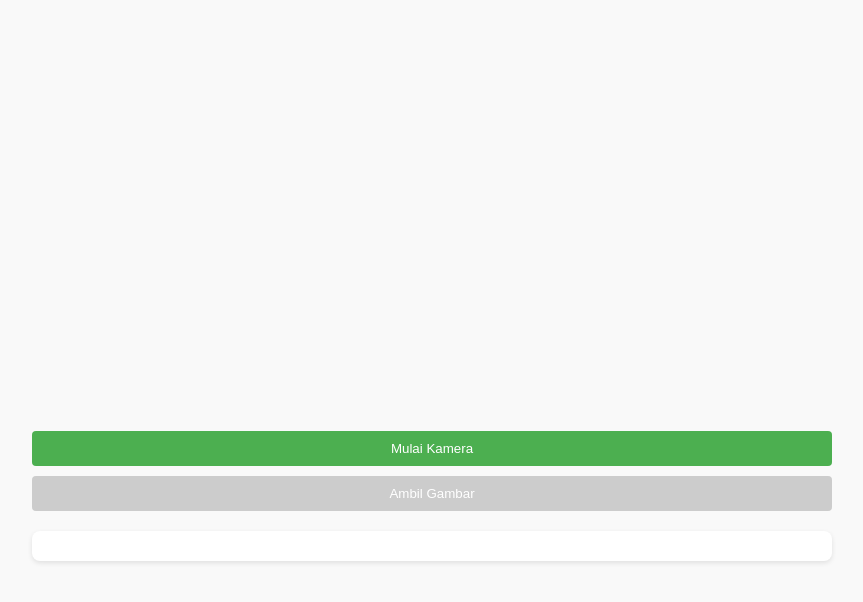
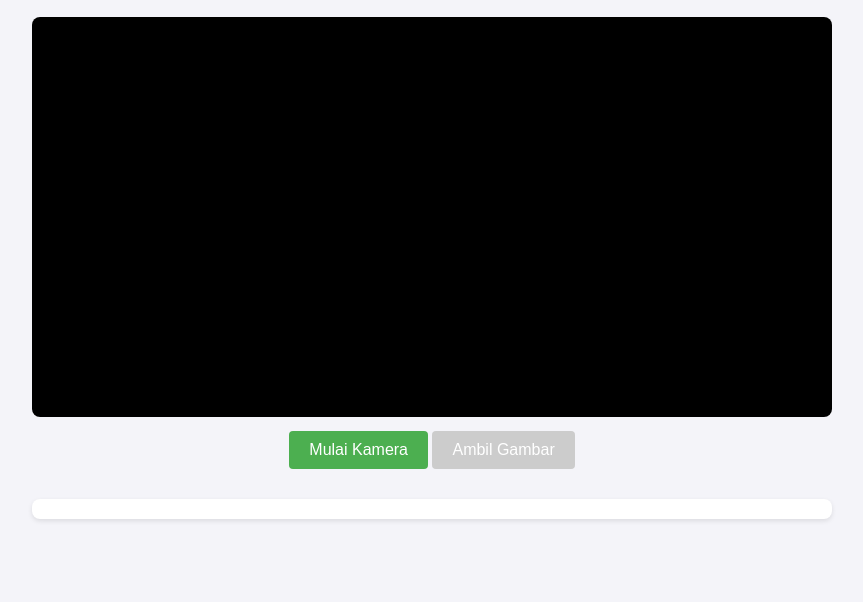
Before and after one commit to anggeryoga/scaner, a plain HTML site: page index.html in a window 1280 px wide. Shown: the part 60-662 px from the top of the page, without its empty margins (208-1071 px from the left). Drawn offline with Linux system fonts and the light colour scheme.

Commit message:
@anggeryoga

```diff
--- a/index.html
+++ b/index.html
@@ -6,7 +6,7 @@
     <title>Deteksi Plat Nomor Kendaraan</title>
     <script src="https://cdnjs.cloudflare.com/ajax/libs/tesseract.js/4.1.1/tesseract.min.js"></script>
     <style>
-        /* Styling halaman */
+        /* Gaya CSS untuk tampilan halaman */
         * {
             margin: 0;
             padding: 0;
@@ -15,34 +15,34 @@
         }
         body {
             padding: 20px;
-            background-color: #f9f9f9;
+            background-color: #f4f4f9;
         }
         .container {
             max-width: 800px;
-            margin: auto;
+            margin: 0 auto;
+            text-align: center;
         }
         h1 {
-            text-align: center;
             color: #4CAF50;
             margin-bottom: 20px;
         }
         video {
             width: 100%;
             border-radius: 8px;
+            background-color: black;
         }
         canvas {
             display: none;
         }
         button {
-            display: block;
-            width: 100%;
+            padding: 10px 20px;
             margin: 10px 0;
-            padding: 10px;
             background-color: #4CAF50;
             color: white;
             border: none;
             border-radius: 4px;
             cursor: pointer;
+            font-size: 16px;
         }
         button:disabled {
             background-color: #ccc;
@@ -50,19 +50,17 @@
         }
         .results {
             margin-top: 20px;
-            background-color: #fff;
-            padding: 15px;
+            padding: 10px;
+            background: white;
             border-radius: 8px;
             box-shadow: 0 2px 5px rgba(0, 0, 0, 0.1);
         }
         .plate-item {
+            padding: 10px;
             margin-bottom: 10px;
-            padding: 10px;
             border: 1px solid #ddd;
             border-radius: 4px;
-        }
-        .plate-item:last-child {
-            margin-bottom: 0;
+            background-color: #f9f9f9;
         }
     </style>
 </head>
@@ -84,7 +82,7 @@
         const resultsContainer = document.getElementById('results');
         let stream;
 
-        // Mulai kamera
+        // Fungsi untuk memulai kamera
         startButton.addEventListener('click', async () => {
             try {
                 stream = await navigator.mediaDevices.getUserMedia({
@@ -100,25 +98,25 @@
             }
         });
 
-        // Ambil gambar
+        // Fungsi untuk menangkap gambar dari kamera
         captureButton.addEventListener('click', () => {
             const context = canvas.getContext('2d');
             canvas.width = video.videoWidth;
             canvas.height = video.videoHeight;
             context.drawImage(video, 0, 0);
 
-            const imageData = canvas.toDataURL('image/png');
+            // Kirim gambar ke proses OCR
             processImage(canvas);
         });
 
-        // Validasi format plat nomor
+        // Fungsi validasi format plat nomor
         function validatePlateNumber(text) {
             const pattern = /^[A-Z]{1,2}\d{1,4}[A-Z]{1,3}$/i;
             const cleanedText = text.replace(/[^A-Z0-9]/gi, '');
             return pattern.test(cleanedText) ? cleanedText.toUpperCase() : null;
         }
 
-        // Proses gambar dengan OCR
+        // Fungsi memproses gambar dengan OCR
         async function processImage(image) {
             try {
                 const result = await Tesseract.recognize(image, 'eng', {
@@ -139,7 +137,7 @@
             }
         }
 
-        // Tampilkan hasil
+        // Fungsi untuk menampilkan hasil
         function displayResult(plateNumber, confidence) {
             const resultDiv = document.createElement('div');
             resultDiv.classList.add('plate-item');
```
